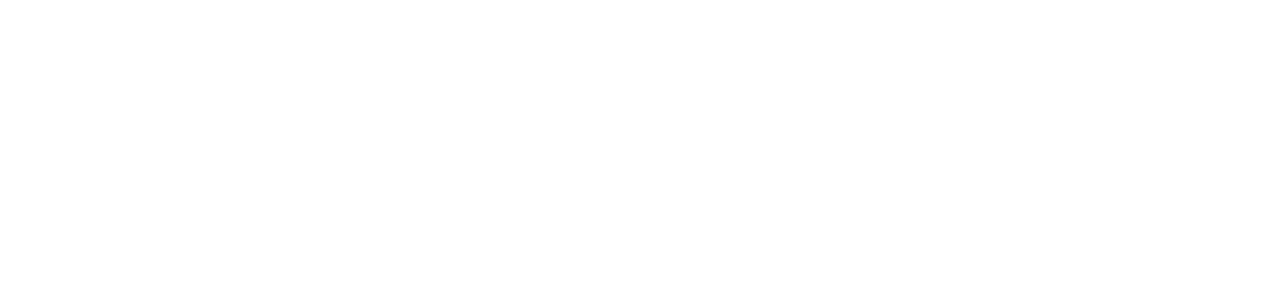
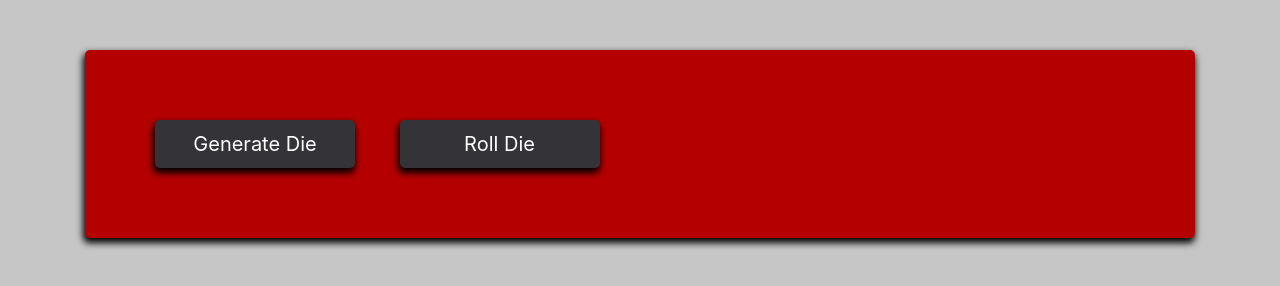
Before and after one commit to Harbison0906/Dicey-Typescript, a plain HTML site: page index.html in a window 1280 px wide. Drawn offline with nearby package versions, Linux system fonts and the light colour scheme.

Commit message:
worked on layout and styling

```diff
--- a/index.html
+++ b/index.html
@@ -12,6 +12,17 @@
 </head>
 
 <body>
+  <main class="container">
+    <section class="row">
+      <article class="col">
+        <div id="generate">
+          <button type="button" class="btn btn-lg">Generate Die</button>
+          <button type="button" class="btn btn-lg">Roll Die</button>
+        </div>
+      </article>
+
+    </section>
+  </main>
 
   <script src="app.js"></script>
   <script src="https://code.jquery.com/jquery-3.2.1.slim.min.js"
--- a/styles.css
+++ b/styles.css
@@ -0,0 +1,21 @@
+body {
+  background-color: #C6C6C6;
+}
+
+#generate {
+  background-color: #B50000;
+  padding: 50px;
+  margin-top: 50px;
+  border-radius: 5px;
+  -webkit-box-shadow: -1px 4px 7px 1px #000000;
+  box-shadow: -1px 4px 7px 1px #000000;
+}
+
+button {
+width: 200px;
+background-color: #333338;
+color: #FFFFFF;
+margin: 20px;
+-webkit-box-shadow: -1px 4px 7px 1px #000000;
+box-shadow: -1px 4px 7px 1px #000000;
+}
```
